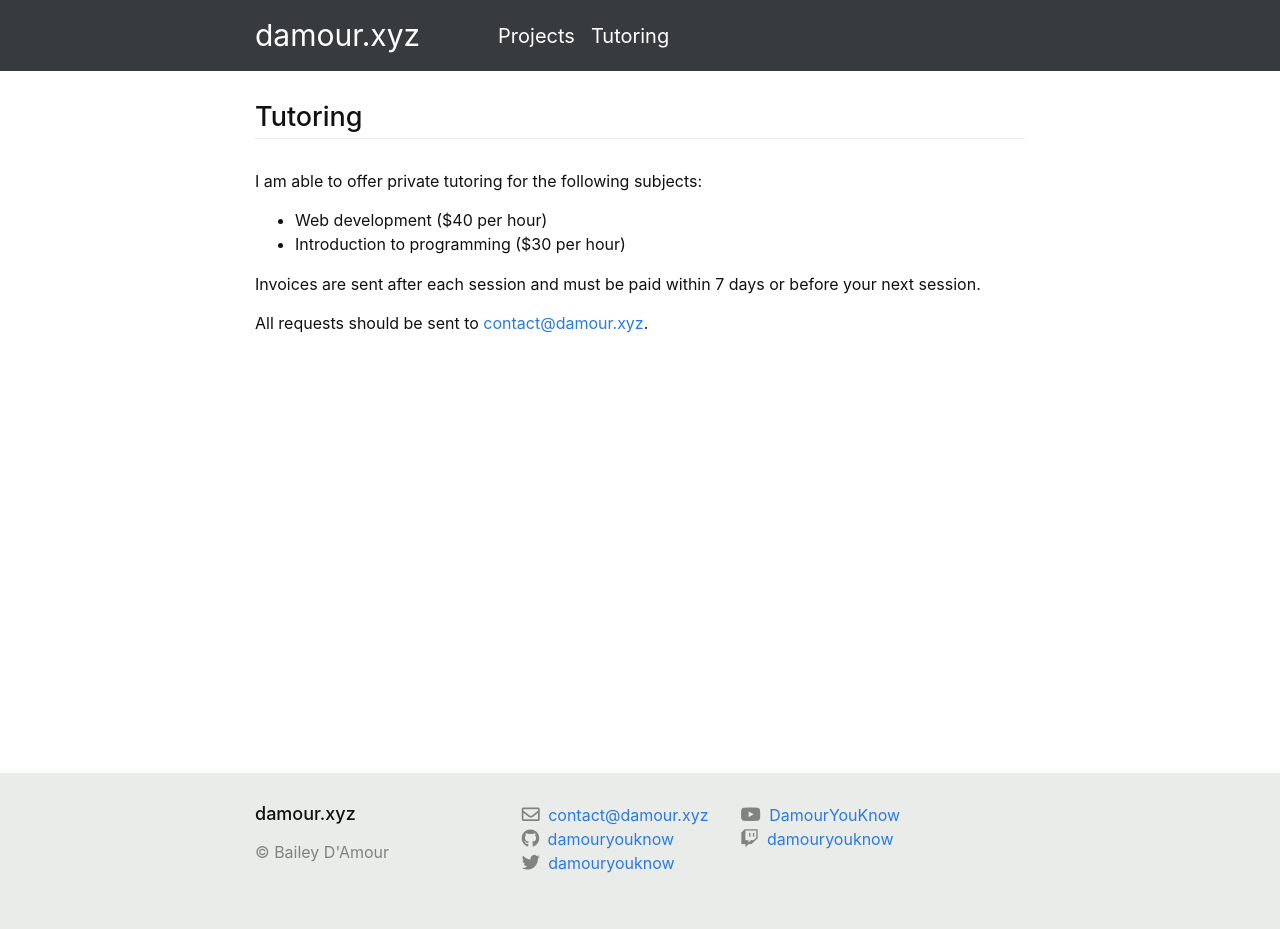
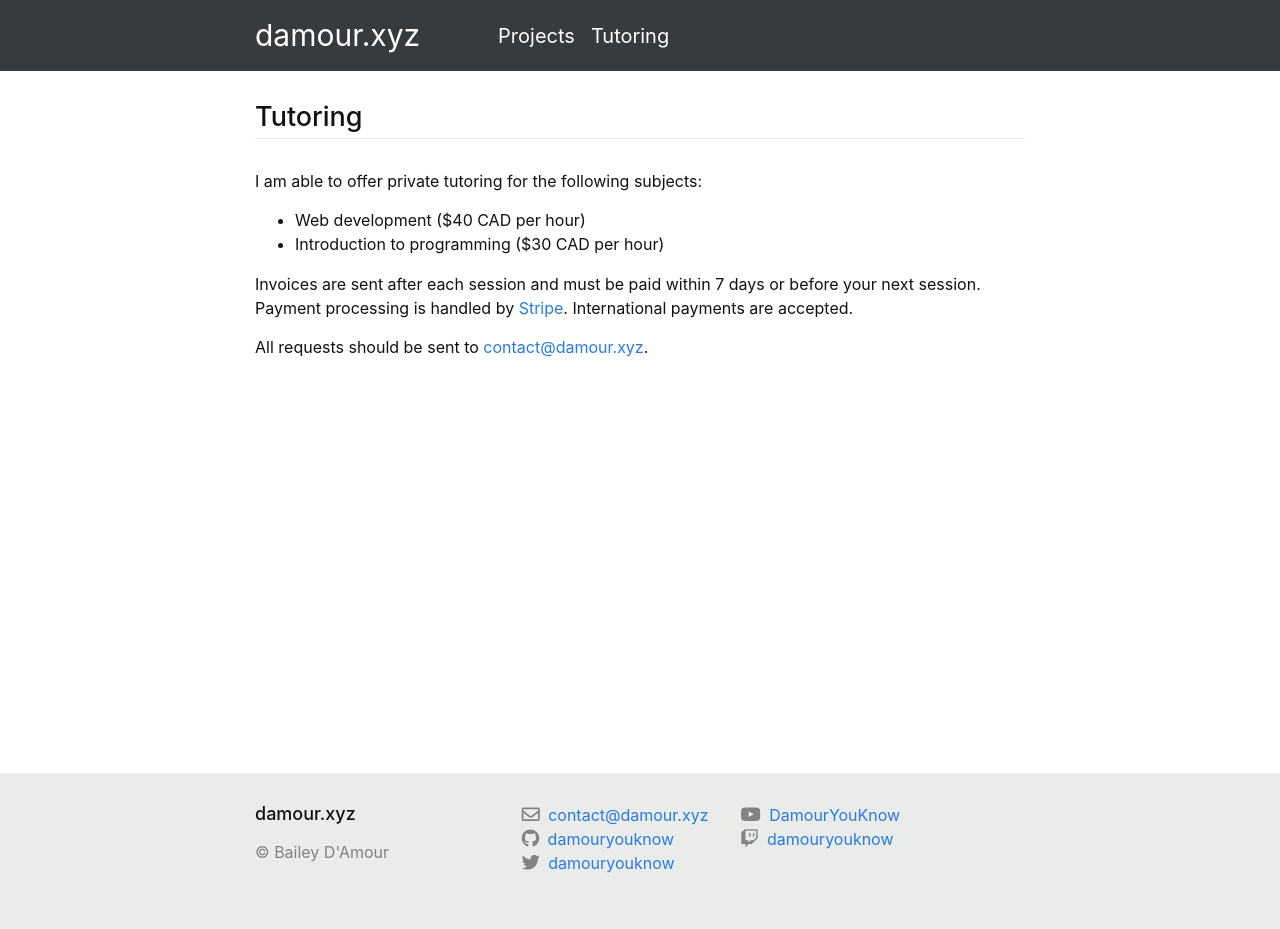
Before and after one commit to DamourYouKnow/damour.xyz, a Jekyll site: the page built from page2-tutoring.md, in a window 1280 px wide. Built offline with Jekyll 4.4.1, drawn with Linux system fonts in a browser that asks for light colours; nearby versions of some CDN libraries.

Commit message:
Update tutoring page

```diff
--- a/page2-tutoring.md
+++ b/page2-tutoring.md
@@ -5,9 +5,11 @@ permalink: /tutoring/
 ---
 
 I am able to offer private tutoring for the following subjects:
-- Web development ($40 per hour)
-- Introduction to programming ($30 per hour)
+- Web development ($40 CAD per hour)
+- Introduction to programming ($30 CAD per hour)
 
-Invoices are sent after each session and must be paid within 7 days or before your next session.
+Invoices are sent after each session and must be paid within 7 days or before
+your next session. Payment processing is handled by
+[Stripe](https://stripe.com/en-ca). International payments are accepted.
 
 All requests should be sent to [contact@damour.xyz](mailto:contact@damour.xyz).
```
